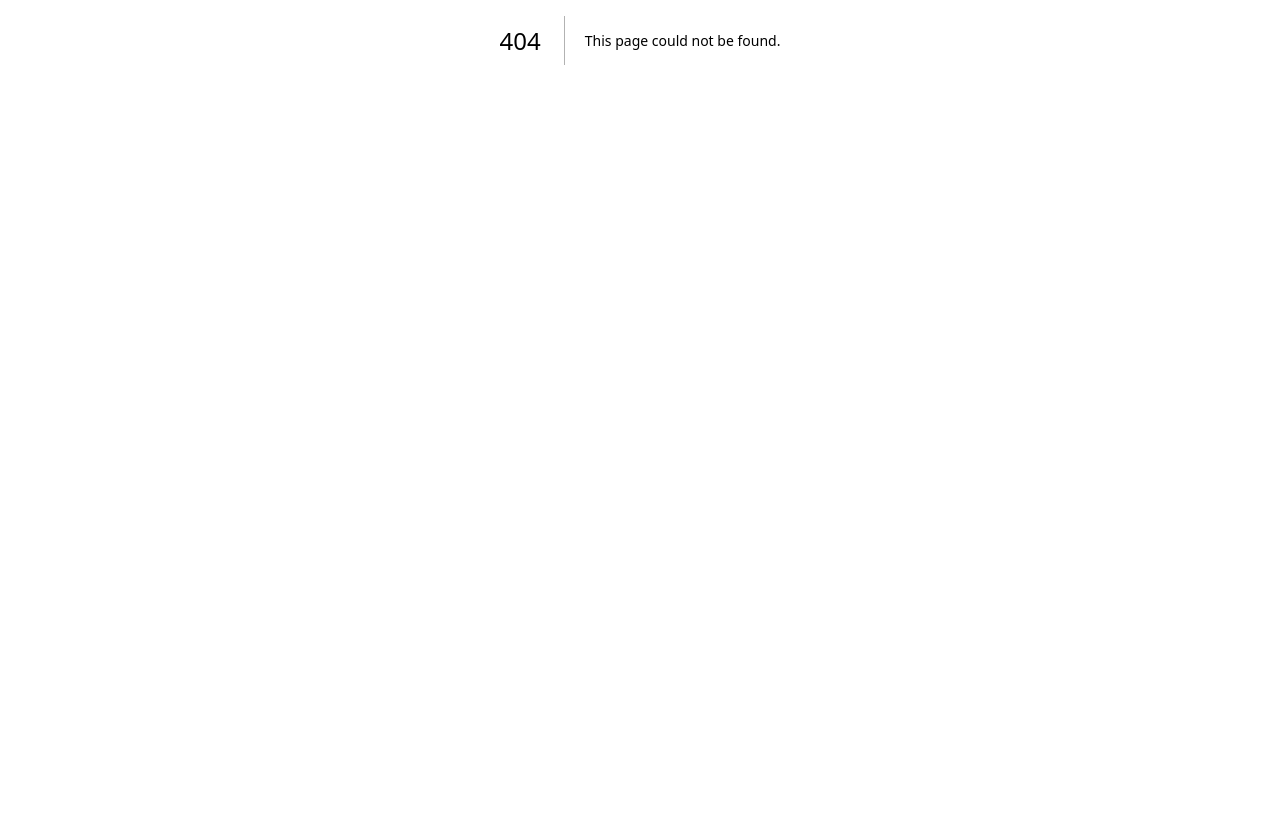
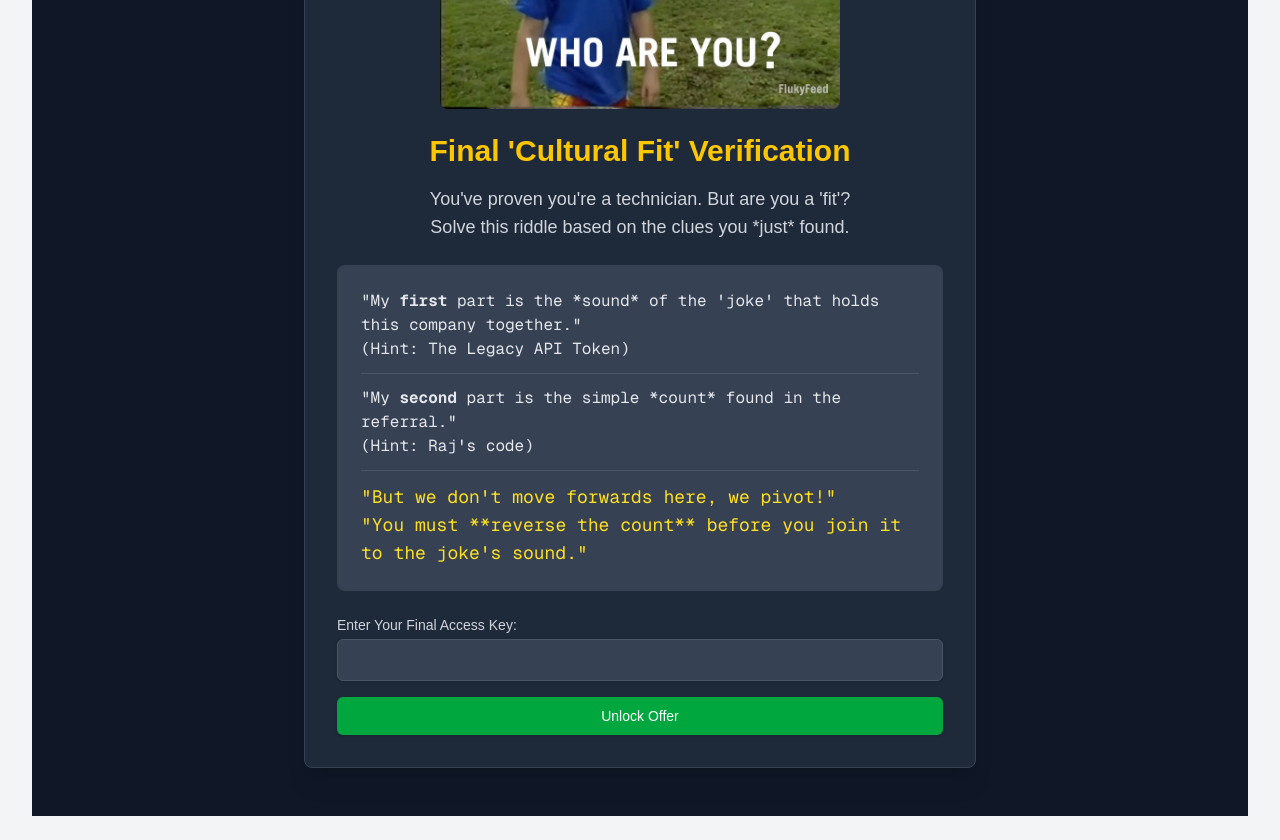
Before and after one commit to ANAS727189/TreasureHunt, a Next.js app: page /candidate-dashboard-portal-cards/apply/final-review in a window 1280 px wide. Before the commit this address had no page. Shown: the part 360-1200 px from the top of the page. Before the commit the page ends 800 px from the top, so only its background shows below. Built offline with nearby package versions, Linux system fonts and the light colour scheme.

Commit message:
feat: added path saving with path-1

```diff
--- a/app/api/apply/route.ts
+++ b/app/api/apply/route.ts
@@ -25,7 +25,7 @@ export async function POST(request: NextRequest) {
   return NextResponse.json(
     {
       message: "Congratulations! You've proven yourself worthy!",
-      redirect: '/candidate-dashboard-portal-cards/apply/yay-i-got-the-job-in-MTV-haha'
+      redirect: '/candidate-dashboard-portal-cards/apply/final-review'
     },
     { status: 200 }
   );
--- a/app/api/submit-winner/route.ts
+++ b/app/api/submit-winner/route.ts
@@ -3,7 +3,7 @@ import clientPromise from '@/lib/mongodb';
 
 export async function POST(request: Request) {
   try {
-    const { name } = await request.json();
+    const { name, path } = await request.json();
 
     if (!name || name.trim().length === 0) {
       return NextResponse.json({ error: 'Name is required.' }, { status: 400 });
@@ -14,6 +14,7 @@ export async function POST(request: Request) {
 
     const result = await db.collection('winners').insertOne({
       name: name.trim(),
+      path: path,
       createdAt: new Date(),
     });
 
--- /dev/null
+++ b/app/candidate-dashboard-portal-cards/apply/final-review/page.tsx
@@ -0,0 +1,94 @@
+'use client';
+
+import { useState } from 'react';
+import { useRouter } from 'next/navigation';
+import Image from 'next/image';
+
+export default function FinalReview() {
+  const [answer, setAnswer] = useState('');
+  const [error, setError] = useState('');
+  const router = useRouter();
+
+  const handleSubmit = (e: React.FormEvent) => {
+    e.preventDefault();
+    const correctAnswer = 'lol321';
+
+    if (answer.trim().toLowerCase() === correctAnswer) {
+      setError('');
+      router.push('/candidate-dashboard-portal-cards/apply/yay-i-got-the-job-in-MTV-haha?path=apply-1');
+    } else {
+      setError('Cultural fit... not detected. Access Denied.');
+      setTimeout(() => {
+        router.push('/tu-nalla-hi-marega');
+      }, 5000);
+    }
+  };
+
+  return (
+    <main className="flex min-h-screen flex-col items-center p-8 md:p-12 bg-gray-900 text-white">
+      <div className="w-full max-w-2xl bg-gray-800 rounded-lg shadow-xl p-8 border border-gray-700">
+        <Image
+          src="/memes/Wait-A-Minute.webp"
+          alt="One More Thing"
+          width={400}
+          height={200}
+          className="mx-auto rounded-lg mb-6"
+        />
+        <h1 className="text-3xl font-bold mb-4 text-center text-yellow-400">
+          Final 'Cultural Fit' Verification
+        </h1>
+        <p className="text-lg text-gray-300 mb-6 text-center">
+          You've proven you're a technician. But are you a 'fit'?
+          <br />
+          Solve this riddle based on the clues you *just* found.
+        </p>
+
+        <div className="bg-gray-700 p-6 rounded-lg mb-6">
+          <p className="font-mono text-gray-200">
+            "My <strong>first</strong> part is the *sound* of the 'joke' that holds this company together."
+            <br />
+            (Hint: The Legacy API Token)
+          </p>
+          <hr className="my-3 border-gray-600" />
+          <p className="font-mono text-gray-200">
+            "My <strong>second</strong> part is the simple *count* found in the referral."
+            <br />
+            (Hint: Raj's code)
+          </p>
+          <hr className="my-3 border-gray-600" />
+          <p className="font-mono text-yellow-300 text-lg">
+            "But we don't move forwards here, we pivot!"
+            <br />
+            "You must **reverse the count** before you join it to the joke's sound."
+          </p>
+        </div>
+
+        <form onSubmit={handleSubmit} className="space-y-4">
+          <div>
+            <label htmlFor="answer" className="block text-sm font-medium text-gray-300">
+              Enter Your Final Access Key:
+            </label>
+            <input
+              type="text"
+              id="answer"
+              value={answer}
+              onChange={(e) => setAnswer(e.target.value)}
+              className="w-full mt-1 px-3 py-2 bg-gray-700 border border-gray-600 rounded-md shadow-sm focus:ring-blue-500 focus:border-blue-500 text-white"
+            />
+          </div>
+
+          {error && (
+            <p className="text-sm text-red-500 text-center animate-pulse">{error}</p>
+          )}
+
+          <button
+            type="submit"
+            className="w-full flex justify-center py-2 px-4 border border-transparent rounded-md shadow-sm text-sm font-medium text-white bg-green-600 hover:bg-green-700 focus:outline-none focus:ring-2 focus:ring-offset-2 focus:ring-green-500"
+          >
+            Unlock Offer
+          </button>
+        </form>
+      </div>
+    </main>
+  );
+}
--- a/app/candidate-dashboard-portal-cards/apply/yay-i-got-the-job-in-MTV-haha/page.tsx
+++ b/app/candidate-dashboard-portal-cards/apply/yay-i-got-the-job-in-MTV-haha/page.tsx
@@ -1,12 +1,16 @@
 'use client';
 
 import { useState, FormEvent } from 'react';
+import { useSearchParams } from 'next/navigation';
 import Image from 'next/image';
 
 function WinnerPage() {
   const [name, setName] = useState('');
   const [message, setMessage] = useState('');
   const [submitted, setSubmitted] = useState(false);
+
+  const searchParams = useSearchParams();
+  const path = searchParams.get('path');
 
   const handleSubmit = async (e: FormEvent) => {
     e.preventDefault();
@@ -18,7 +22,10 @@ function WinnerPage() {
     const res = await fetch('/api/submit-winner', {
       method: 'POST',
       headers: { 'Content-Type': 'application/json' },
-      body: JSON.stringify({ name: name.trim() }),
+      body: JSON.stringify({
+        name: name.trim(),
+        path: path || 'unknown'
+      }),
     });
 
     const data = await res.json();
```
Also changed, not shown: public/memes/Wait-A-Minute.webp (added).
